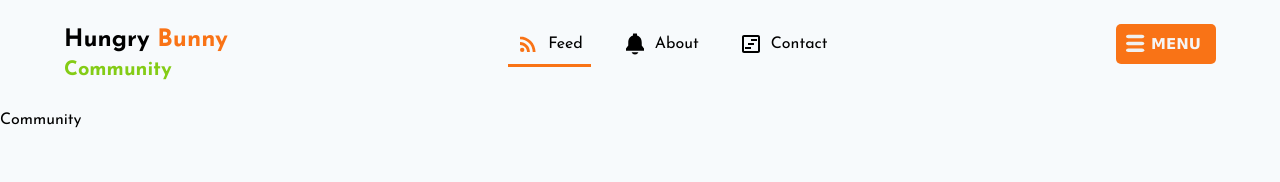
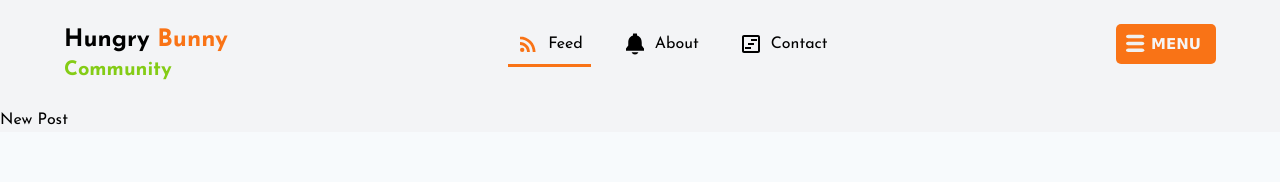
Before and after one commit to rakibul-islam-hasib/hungry-bunny-client, a React (Vite) app: page /community in a window 1280 px wide. Shown: the top 182 px of the page. Built offline with nearby package versions, Linux system fonts and the light colour scheme.

Commit message:
Community

```diff
--- a/src/components/header/css/style.css
+++ b/src/components/header/css/style.css
@@ -192,7 +192,8 @@
 
 .btn-c-nav:hover .text {
     transition: all 0.5s;
-    opacity: 0;
+    /* opacity: 0; */
+    transform: translateX(-100px);
 }
 
 .btn-c-nav:focus {
--- a/src/layout/CommunityLayout.jsx
+++ b/src/layout/CommunityLayout.jsx
@@ -4,7 +4,7 @@ import { Outlet } from 'react-router-dom';
 
 const CommunityLayout = () => {
     return (
-        <section>
+        <section className='bg-gray-100 h-full'>
             <CnavBar />
             <section className='max-w-screen-xl mx-auto'>
                 <Outlet />
--- a/src/pages/community/Community.jsx
+++ b/src/pages/community/Community.jsx
@@ -1,9 +1,10 @@
 import React from 'react';
+import NewPost from '../../components/header/Community/NewPost';
 
 const Community = () => {
     return (
         <div>
-            <h1>Community</h1>
+            <NewPost />
         </div>
     );
 };
```
